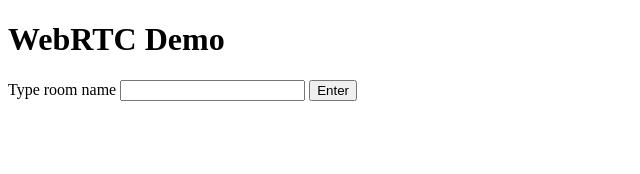
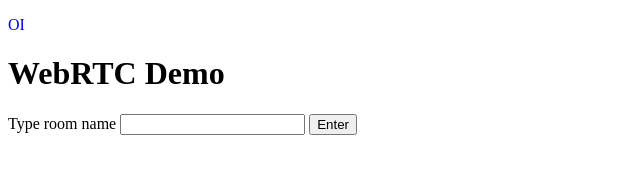
Before and after one commit to abimaelneto/web-rtc, a plain HTML site: page client/index.html in a window 1280 px wide. Shown: the whole page, without its empty margins (0-640 px from the left). Drawn offline with nearby package versions, Linux system fonts and the light colour scheme; no server answers.

Commit message:
debug msg

```diff
--- a/client/index.html
+++ b/client/index.html
@@ -8,6 +8,7 @@
     <link rel="stylesheet" href="style.css" />
   </head>
   <body>
+    <p style="color: blue">OI</p>
     <h1>WebRTC Demo</h1>
     <div id="test"></div>
     <div id="select-room">
```
